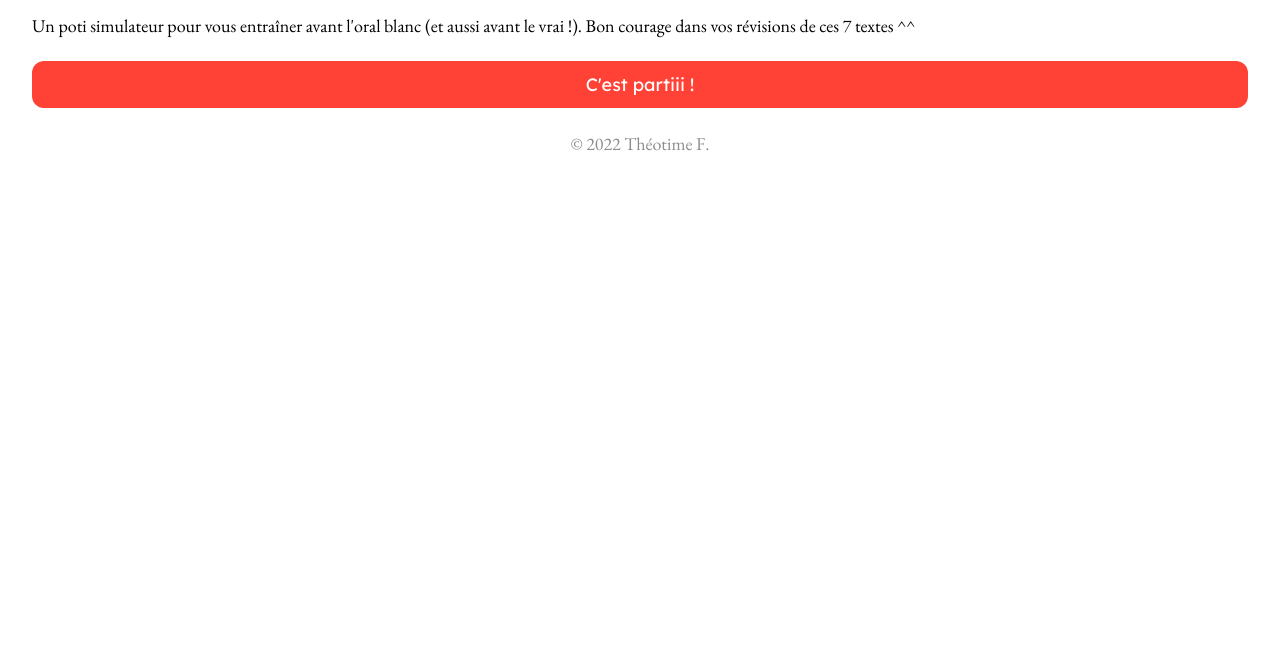
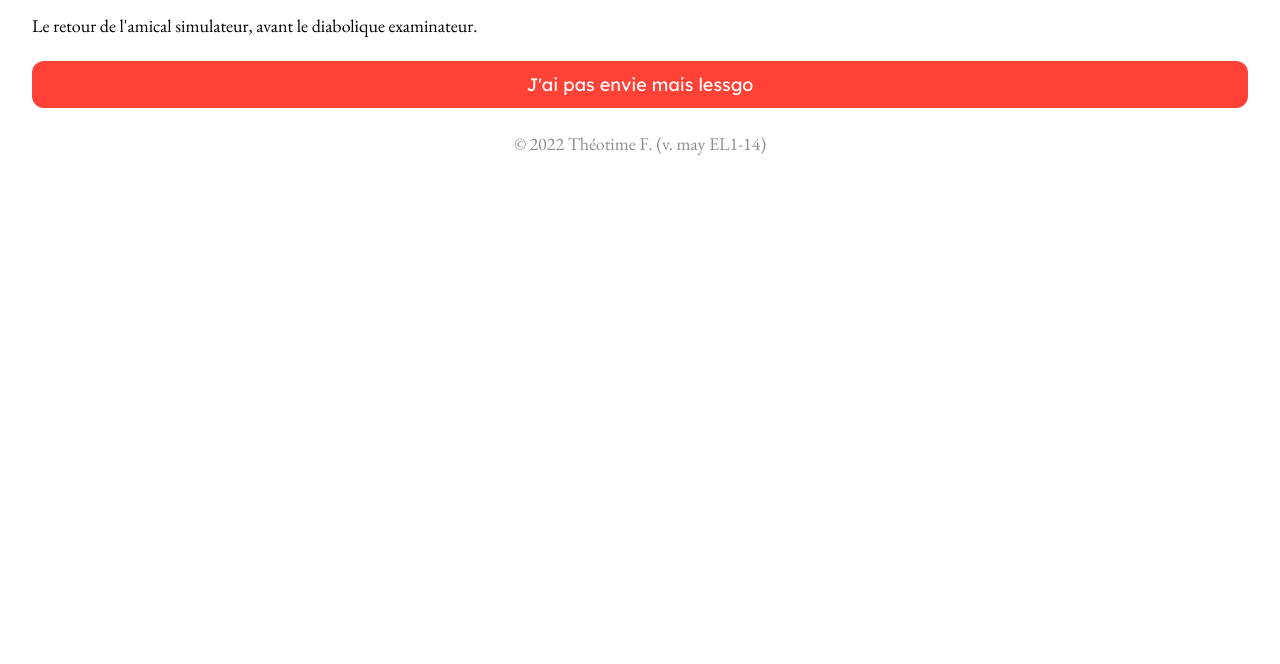
Before and after one commit to theotime-me/ofs, a plain HTML site: page index.html in a window 1280 px wide. Shown: the part 136-800 px from the top of the page. Drawn offline with nearby package versions, Linux system fonts and the light colour scheme; a script that the page names is missing.

Commit message:
Add files via upload

```diff
--- a/index.html
+++ b/index.html
@@ -28,10 +28,10 @@
         <div class="intro">
             <h1>Accueil</h1>
 
-            <p>Un poti simulateur pour vous entraîner avant l'oral blanc (et aussi avant le vrai !). Bon courage dans vos révisions de ces 7 textes ^^</p>
+            <p>Le retour de l'amical simulateur, avant le diabolique examinateur.</p>
 
-            <div class="button">C'est partiii !</div>
-            <span class="copyright">© 2022 Théotime F.</span>
+            <div class="button">J'ai pas envie mais lessgo</div>
+            <span class="copyright">© 2022 Théotime F. (v. may EL1-14)</span>
         </div>
 
         <div class="reveal" style="display: none;">
@@ -41,7 +41,7 @@
             <h4 class="data_text">«L'arrivée à la Cour»</h4>
             <p class="infos">Charles Baudelaire, 1870</p>
             <span class="label_question">QUESTION</span>
-            <h5 class="data_question">Si vous pouvez m'envoyer la liste des questions types qu'elle nous avait partagé je pourrais les inclure ici, pour que le tirage soit complet ^^</h5>
+            <h5 class="data_question">La question de grammaire dépend du texte, et il serait trop artificiel (et fastidieux pour moi) de les prévoir à l'avance. Alors pour être dans les temps (et non pas dans l'étang) laissez vous une 30aine de secondes après votre conclusion. ^^</h5>
 
             <div class="block">
                 <p>Vous avez 30mn de préparation</p>
--- a/main.js
+++ b/main.js
@@ -96,8 +96,7 @@ let data = {
             book: "Décl. Droits Femme et Citoyenne",
             author: "Olympe de Gouges",
             date: 1791
-        },
-
+        }
     ],
 
     questions: [
@@ -157,8 +156,7 @@ $("#wrapper > .intro .button").on("click", () => {
 
 function random() {
     let txt_index = Math.floor(Math.random() * data.texts.length),
-        txt = data.texts[txt_index],
-        question = data.questions[txt_index][Math.floor(Math.random() * data.questions[txt_index].length)];
+        txt = data.texts[txt_index];
 
     $("#wrapper > .reveal .data_text").html(txt.name);
     $("#wrapper > .reveal p.infos").html("<span class='underline'>"+txt.book+"</span>, <br>"+txt.author+", "+txt.date);
```
